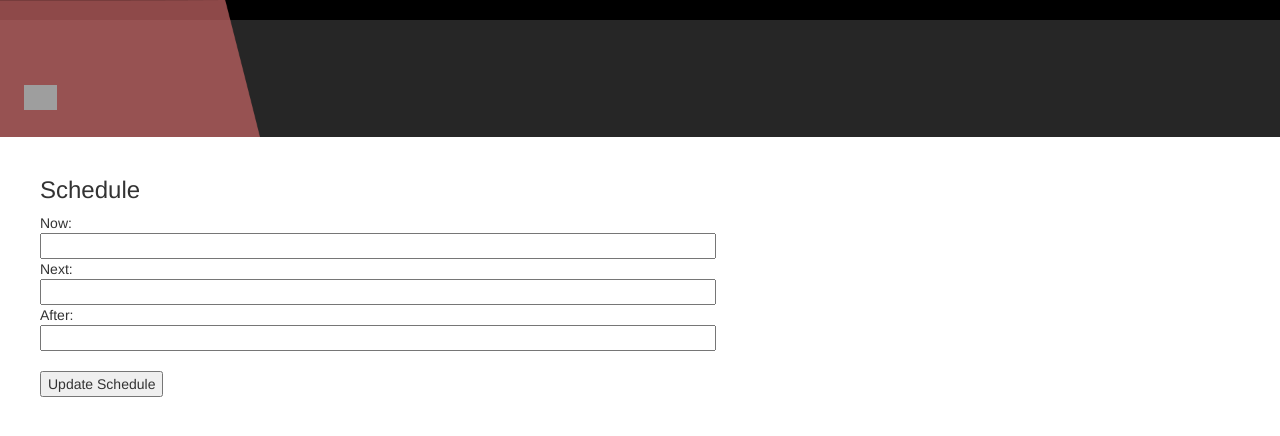
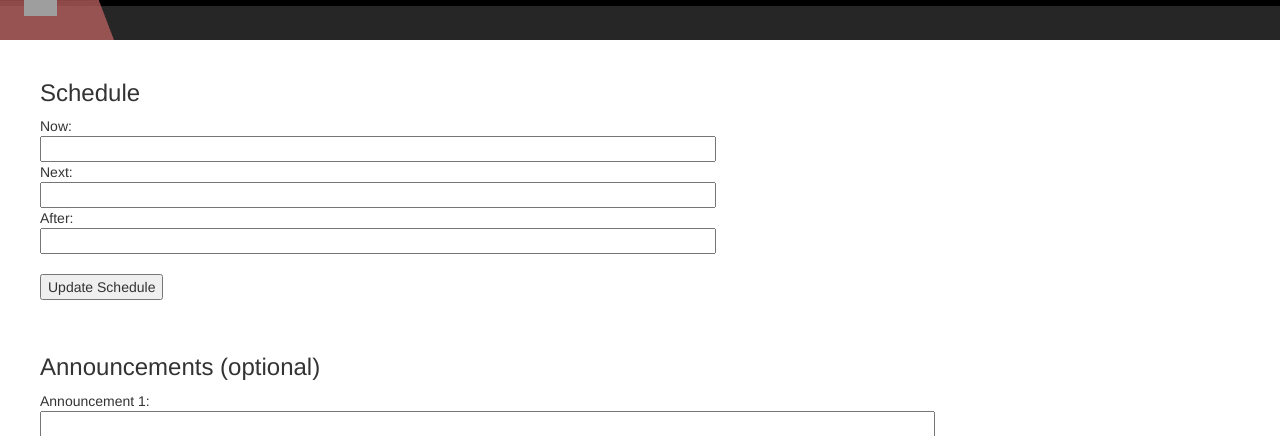
Before and after one commit to yutom3/CTG-Ticker, a PHP site: page / in a window 1280 px wide. Shown: the top 436 px of the page. Run offline with PHP 8.4, Linux system fonts and the light colour scheme; some libraries are stand-ins or nearby versions; grey boxes are pictures that could not be loaded.

Commit message:
Contained Background Image
Tiled background to cover width

```diff
--- a/index.php
+++ b/index.php
@@ -10,11 +10,12 @@
     #marqueeBorder {
         color: #ffffff;
         background-color: #000000;
-    background-image: url("Resources/Images/Ticker.png");
-    background-size: 100% 100%;
+        background-image: url("Resources/Images/Ticker.png"),url("Resources/Images/Ticker2.png");
+        background-size: contain,contain;
+        background-repeat: no-repeat, repeat-x;
         font-family:Arial, "Helvetica Neue", Helvetica, sans-serif;
         position:relative;
-    height: 137px;
+        height: 40px;
         overflow:hidden;
         font-size: 1.5em;
     }
```
Also changed, not shown: Resources/Images/Ticker2.png (added). Lines whose indentation alone changed are shown as unchanged.
